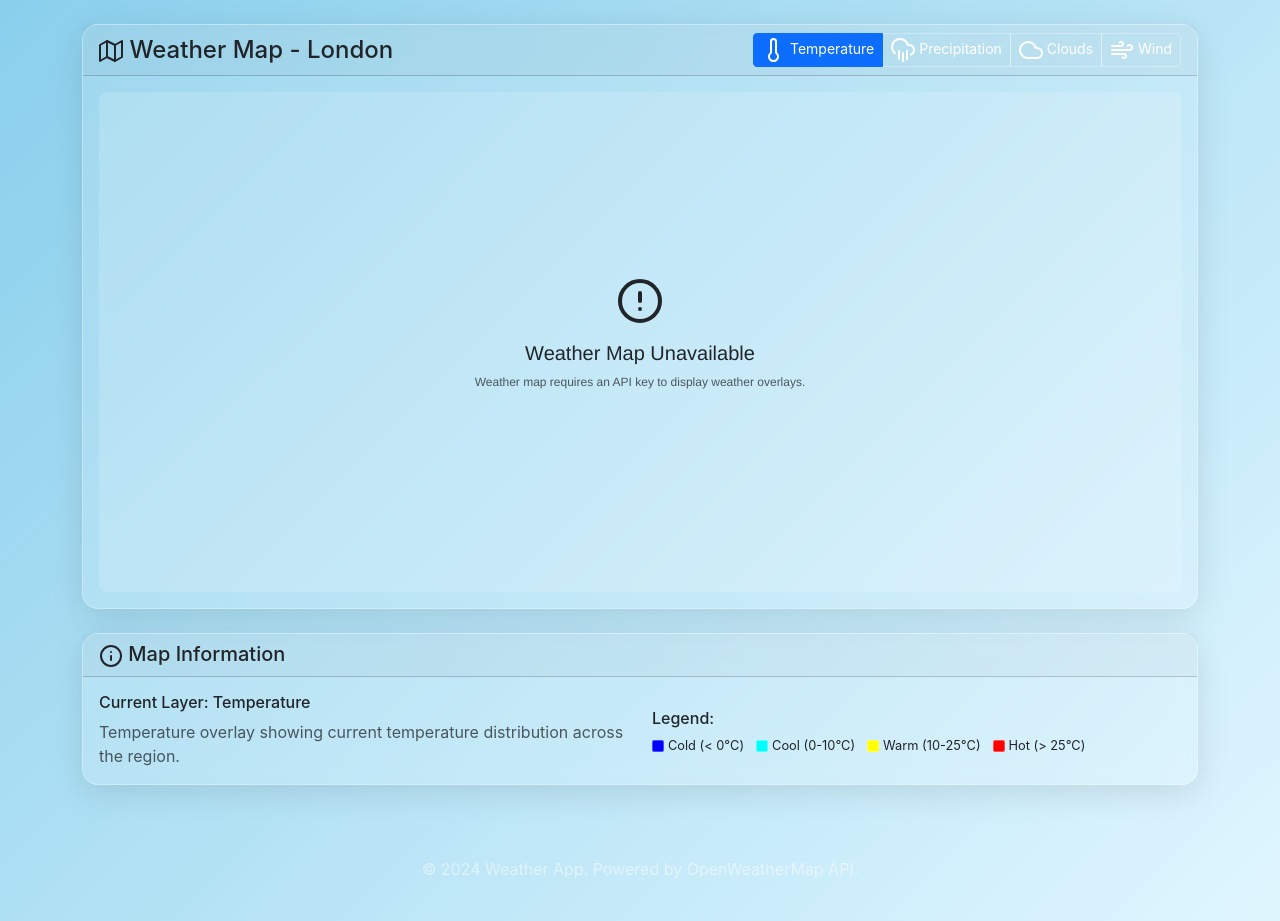
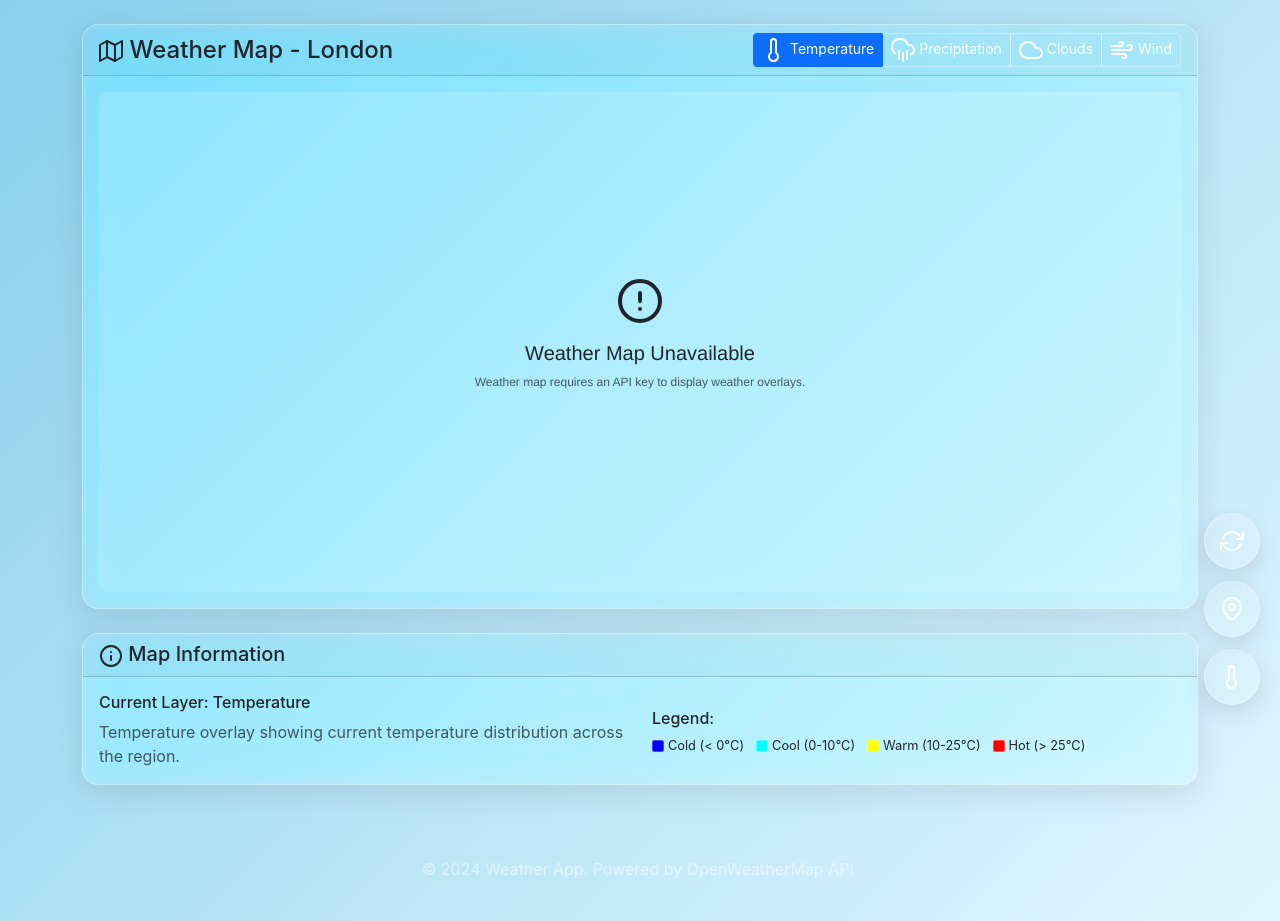
Before and after one commit to venkat-karthik/Weather-Wiz, a Flask app: page /map in a window 1280 px wide. Shown: the part 63-984 px from the top of the page. Run offline with Flask 3, Linux system fonts and the light colour scheme; data that the repository does not hold is empty.

Commit message:
Enhance the user interface with floating buttons and improved animations
Adds floating action buttons and enhances snow animations in static/css/style.css, static/js/weather-animations.js and templates/base.html.

Replit-Commit-Author: Agent
Replit-Commit-Session-Id: c72e7547-749b-4ea8-8728-9caca1a77f89
Replit-Commit-Screenshot-Url: https://storage.googleapis.com/screenshot-production-us-central1/086e209a-b117-40dc-8126-c1c8ede81cd8/5eb81e98-7f7e-4c01-8a85-69986160f194.jpg

```diff
--- a/static/css/style.css
+++ b/static/css/style.css
@@ -555,6 +555,163 @@ body {
     100% { transform: translate(-50%, -50%) rotate(360deg); }
 }
 
+/* Floating Action Buttons */
+.fab-container {
+    position: fixed;
+    bottom: 20px;
+    right: 20px;
+    z-index: 1000;
+}
+
+.fab {
+    width: 56px;
+    height: 56px;
+    border-radius: 50%;
+    background: var(--glass-bg);
+    border: 1px solid var(--glass-border);
+    color: var(--text-primary);
+    display: flex;
+    align-items: center;
+    justify-content: center;
+    box-shadow: 0 8px 24px var(--shadow);
+    backdrop-filter: blur(10px);
+    -webkit-backdrop-filter: blur(10px);
+    transition: all 0.3s ease;
+    margin-bottom: 12px;
+    cursor: pointer;
+}
+
+.fab:hover {
+    transform: scale(1.1);
+    box-shadow: 0 12px 32px var(--shadow);
+}
+
+.fab:active {
+    transform: scale(0.95);
+}
+
+.fab-primary {
+    background: linear-gradient(135deg, rgba(0,123,255,0.8), rgba(0,86,179,0.8));
+    border-color: rgba(0,123,255,0.5);
+}
+
+.fab-secondary {
+    background: var(--glass-bg);
+    border-color: var(--glass-border);
+}
+
+/* Enhanced button styles */
+.btn-refresh {
+    background: var(--glass-bg);
+    border: 1px solid var(--glass-border);
+    color: var(--text-primary);
+    transition: all 0.3s ease;
+}
+
+.btn-refresh:hover {
+    background: rgba(255,255,255,0.1);
+    border-color: var(--text-primary);
+    transform: rotate(90deg);
+}
+
+.btn-refresh.refreshing {
+    animation: spin 1s linear infinite;
+}
+
+/* Temperature unit toggle animation */
+.temp-unit {
+    transition: all 0.3s ease;
+    border-radius: 4px;
+    padding: 2px 4px;
+    margin-left: 2px;
+}
+
+.temp-unit:hover {
+    background: var(--glass-bg);
+    transform: scale(1.1);
+}
+
+/* Pulse animation for interactive elements */
+@keyframes pulse {
+    0% {
+        box-shadow: 0 0 0 0 rgba(255,255,255,0.4);
+    }
+    70% {
+        box-shadow: 0 0 0 10px rgba(255,255,255,0);
+    }
+    100% {
+        box-shadow: 0 0 0 0 rgba(255,255,255,0);
+    }
+}
+
+.pulse {
+    animation: pulse 2s infinite;
+}
+
+/* Enhance glass effect with better blur */
+.glass-effect {
+    background: var(--glass-bg);
+    backdrop-filter: blur(15px) saturate(180%);
+    -webkit-backdrop-filter: blur(15px) saturate(180%);
+    border: 1px solid var(--glass-border);
+    border-radius: 1rem;
+    box-shadow: 0 8px 32px var(--shadow), inset 0 1px 0 rgba(255,255,255,0.1);
+}
+
+/* Weather icon hover effects */
+.weather-icon-large img {
+    transition: all 0.3s ease;
+}
+
+.weather-icon-large img:hover {
+    transform: scale(1.05) rotate(5deg);
+    filter: drop-shadow(0 8px 16px rgba(0, 0, 0, 0.3));
+}
+
+/* Card hover effects */
+.weather-detail-card,
+.weather-widget-card,
+.city-card,
+.daily-forecast-card {
+    transition: all 0.3s cubic-bezier(0.4, 0, 0.2, 1);
+}
+
+.weather-detail-card:hover,
+.weather-widget-card:hover,
+.city-card:hover,
+.daily-forecast-card:hover {
+    transform: translateY(-4px) scale(1.02);
+    box-shadow: 0 16px 48px var(--shadow);
+}
+
+/* Animated gradient backgrounds */
+.weather-main-card {
+    background: linear-gradient(135deg, var(--glass-bg), rgba(255,255,255,0.05));
+    position: relative;
+    overflow: hidden;
+}
+
+.weather-main-card::before {
+    content: '';
+    position: absolute;
+    top: -50%;
+    left: -50%;
+    width: 200%;
+    height: 200%;
+    background: radial-gradient(circle, rgba(255,255,255,0.1) 0%, transparent 70%);
+    animation: rotate 20s linear infinite;
+    pointer-events: none;
+}
+
+@keyframes rotate {
+    0% {
+        transform: rotate(0deg);
+    }
+    100% {
+        transform: rotate(360deg);
+    }
+}
+
 /* Scrollbar styling */
 ::-webkit-scrollbar {
     width: 8px;
--- a/static/js/weather-animations.js
+++ b/static/js/weather-animations.js
@@ -196,34 +196,84 @@ class WeatherAnimations {
 
     // Snow animation
     createSnowAnimation() {
-        const snowflakes = 50;
+        const snowflakes = 80;
+        const snowSymbols = ['❄', '❅', '❆', '✻', '✼', '❈'];
 
         for (let i = 0; i < snowflakes; i++) {
             const flake = document.createElement('div');
             flake.className = 'snowflake';
-            flake.innerHTML = '❄';
+            flake.innerHTML = snowSymbols[Math.floor(Math.random() * snowSymbols.length)];
+            const size = 8 + Math.random() * 12;
+            const speed = 3 + Math.random() * 4;
+            const opacity = 0.4 + Math.random() * 0.6;
+            const sway = 30 + Math.random() * 60;
+
             flake.style.cssText = `
                 position: absolute;
-                color: rgba(255,255,255,0.8);
-                font-size: ${8 + Math.random() * 8}px;
-                left: ${Math.random() * 100}%;
-                animation: snowFall ${3 + Math.random() * 3}s linear infinite;
-                animation-delay: ${Math.random() * 3}s;
+                color: rgba(255,255,255,${opacity});
+                font-size: ${size}px;
+                left: ${Math.random() * 110}%;
+                animation: snowFall ${speed}s linear infinite, snowSway ${2 + Math.random() * 2}s ease-in-out infinite alternate;
+                animation-delay: ${Math.random() * 5}s;
+                text-shadow: 0 0 ${size/2}px rgba(255,255,255,0.5);
+                filter: blur(${Math.random() * 0.5}px);
             `;
 
             this.animationContainer.appendChild(flake);
             this.animationElements.push(flake);
         }
 
+        // Add ground snow accumulation effect
+        const groundSnow = document.createElement('div');
+        groundSnow.className = 'ground-snow';
+        groundSnow.style.cssText = `
+            position: absolute;
+            bottom: 0;
+            left: 0;
+            width: 100%;
+            height: 20px;
+            background: linear-gradient(to top, rgba(255,255,255,0.3), transparent);
+            animation: snowAccumulate 10s ease-in-out infinite alternate;
+        `;
+
+        this.animationContainer.appendChild(groundSnow);
+        this.animationElements.push(groundSnow);
+
         this.addCSS(`
             @keyframes snowFall {
                 0% {
-                    top: -20px;
+                    top: -30px;
+                    opacity: 0;
                     transform: translateX(0px) rotate(0deg);
+                }
+                10% {
+                    opacity: 1;
+                }
+                90% {
+                    opacity: 1;
                 }
                 100% {
                     top: 100vh;
+                    opacity: 0;
                     transform: translateX(${Math.random() * 100 - 50}px) rotate(360deg);
+                }
+            }
+            @keyframes snowSway {
+                0% {
+                    transform: translateX(-10px);
+                }
+                100% {
+                    transform: translateX(10px);
+                }
+            }
+            @keyframes snowAccumulate {
+                0% {
+                    height: 5px;
+                    opacity: 0.2;
+                }
+                100% {
+                    height: 25px;
+                    opacity: 0.4;
                 }
             }
         `);
--- a/templates/base.html
+++ b/templates/base.html
@@ -96,6 +96,19 @@
         {% block content %}{% endblock %}
     </main>
 
+    <!-- Floating Action Buttons -->
+    <div class="fab-container">
+        <button class="fab fab-secondary" data-refresh title="Refresh Weather">
+            <i data-feather="refresh-cw"></i>
+        </button>
+        <button class="fab fab-secondary" data-location title="Current Location">
+            <i data-feather="map-pin"></i>
+        </button>
+        <button class="fab fab-secondary" data-unit-toggle title="Toggle °C/°F">
+            <i data-feather="thermometer"></i>
+        </button>
+    </div>
+
     <!-- Footer -->
     <footer class="mt-5 py-4 text-center text-white-50">
         <div class="container">
```
